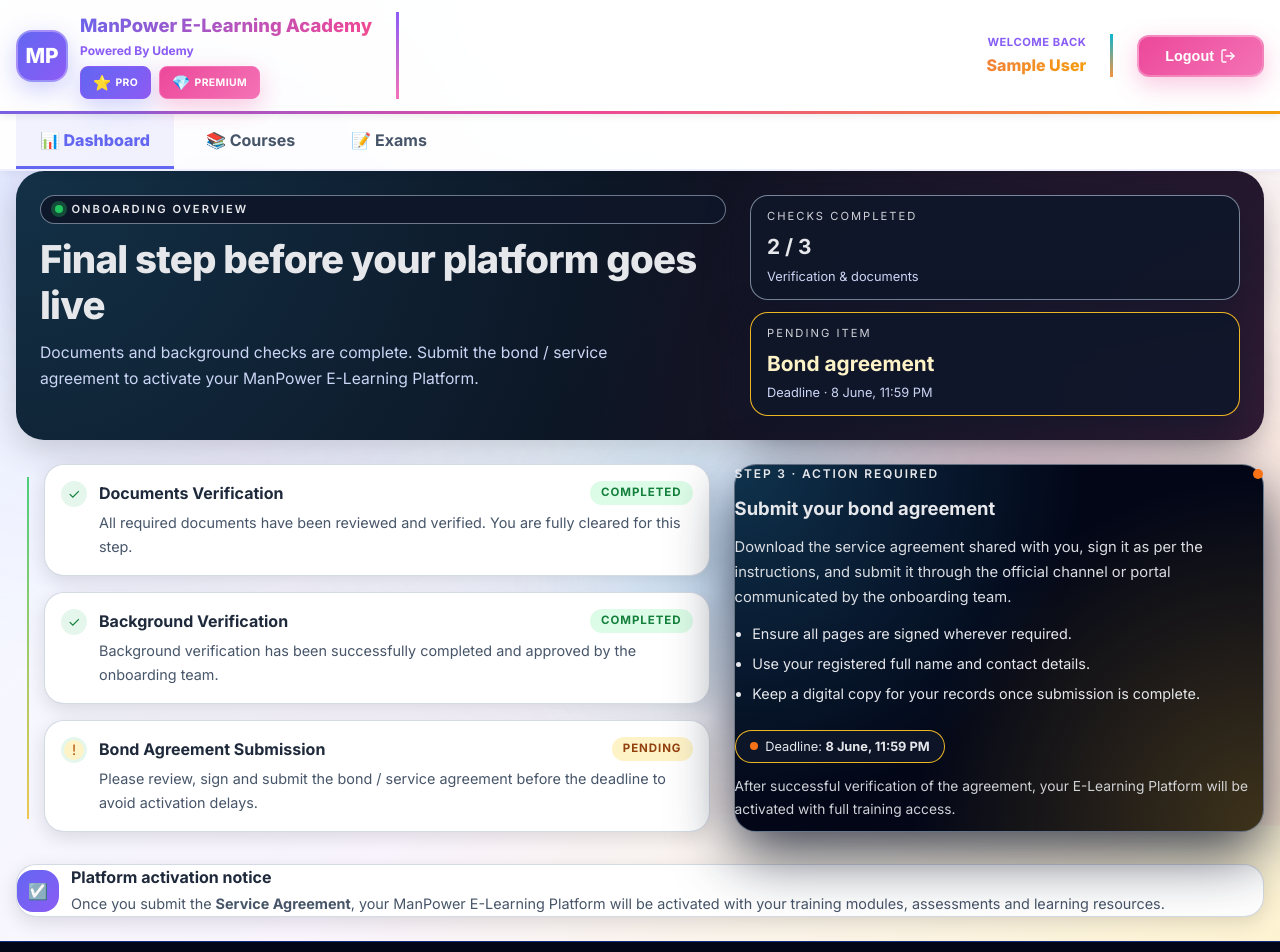
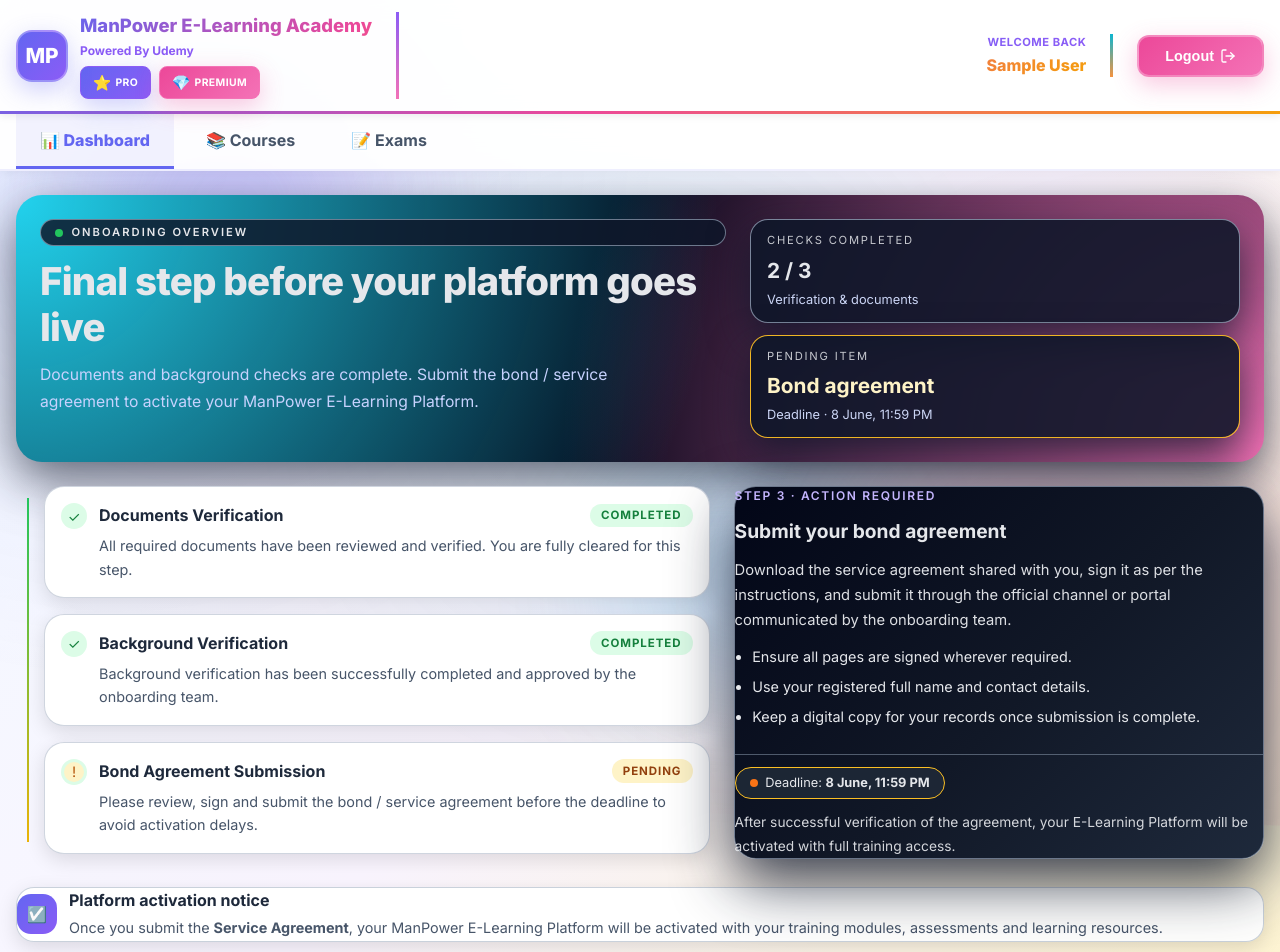
Before and after one commit to srikanth123098/ManPower_Group, a React (Vite) app: page /#/dashboard in a window 1280 px wide. Shown: the top 952 px of the page. Built offline with nearby package versions, Linux system fonts and the light colour scheme; no server answers; sample sign-in values are in the browser's storage.

Commit message:
Update print statement from 'Hello' to 'Goodbye'

```diff
--- a/src/index.css
+++ b/src/index.css
@@ -1758,27 +1758,19 @@
 
 
 
-
 /* =======================================================
-   ENTERPRISE ONBOARDING DASHBOARD – CLEAN CORPORATE LOOK
+   ONBOARDING DASHBOARD – REFINED LAYOUT + STEP 3 CARD
 ======================================================= */
 
-/* Subtle entrance animation */
+/* Smooth entrance */
 @keyframes onboardFadeUp {
-  0% {
-    opacity: 0;
-    transform: translate3d(0, 18px, 0);
-    filter: blur(4px);
-  }
-  100% {
-    opacity: 1;
-    transform: translate3d(0, 0, 0);
-    filter: blur(0);
-  }
-}
-
-/* Dashboard wrapper inside .container */
+  0% { opacity: 0; transform: translate3d(0, 18px, 0); }
+  100% { opacity: 1; transform: translate3d(0, 0, 0); }
+}
+
+/* Wrapper inside .container */
 .onboard-layout {
+  margin-top: var(--sp-6);           /* space below tab nav */
   padding-block: var(--sp-6) var(--sp-10);
   display: flex;
   flex-direction: column;
@@ -1791,14 +1783,13 @@
   grid-template-columns: minmax(0, 2.1fr) minmax(0, 1.5fr);
   gap: var(--sp-6);
   padding: var(--sp-6);
-  border-radius: 28px;
-  background: #0b1220;
-  background-image:
-    radial-gradient(circle at 0% 0%, rgba(56, 189, 248, 0.18), transparent 55%),
-    radial-gradient(circle at 100% 100%, rgba(236, 72, 153, 0.18), transparent 55%);
+  border-radius: 26px;
+  background: radial-gradient(circle at 0% 0%, #22d3ee 0%, transparent 55%),
+              radial-gradient(circle at 100% 100%, #f472b6 0%, transparent 55%),
+              #020617;
   color: #e5e7eb;
-  box-shadow: var(--shadow-lg);
-  animation: onboardFadeUp 600ms cubic-bezier(0.16, 1, 0.3, 1) 40ms both;
+  box-shadow: 0 18px 50px rgba(15, 23, 42, 0.65);
+  animation: onboardFadeUp 500ms cubic-bezier(0.16, 1, 0.3, 1) 30ms both;
 }
 
 .onboard-header-main {
@@ -1811,10 +1802,10 @@
   display: inline-flex;
   align-items: center;
   gap: 0.5rem;
-  padding: 0.3rem 0.9rem;
+  padding: 0.25rem 0.9rem;
   border-radius: 999px;
-  background: rgba(15, 23, 42, 0.9);
   border: 1px solid rgba(148, 163, 184, 0.7);
+  background: rgba(15, 23, 42, 0.85);
   font-size: 0.7rem;
   letter-spacing: 0.18em;
   text-transform: uppercase;
@@ -1826,7 +1817,6 @@
   height: 8px;
   border-radius: 999px;
   background: #22c55e;
-  box-shadow: 0 0 0 4px rgba(34, 197, 94, 0.3);
 }
 
 .onboard-title {
@@ -1839,11 +1829,11 @@
 .onboard-subtitle {
   font-size: 0.98rem;
   line-height: 1.7;
-  max-width: 38rem;
-  color: #cbd5f5;
-}
-
-/* Right metrics */
+  max-width: 40rem;
+  color: #c7d2fe;
+}
+
+/* Right-hand metrics */
 .onboard-header-meta {
   display: flex;
   flex-direction: column;
@@ -1856,7 +1846,7 @@
   border-radius: 18px;
   background: rgba(15, 23, 42, 0.9);
   border: 1px solid rgba(148, 163, 184, 0.8);
-  box-shadow: 0 16px 40px rgba(15, 23, 42, 0.7);
+  box-shadow: 0 16px 40px rgba(15, 23, 42, 0.8);
 }
 
 .onboard-metric.bordered {
@@ -1866,14 +1856,14 @@
 .onboard-metric-label {
   display: block;
   font-size: 0.7rem;
-  letter-spacing: 0.18em;
+  letter-spacing: 0.16em;
   text-transform: uppercase;
-  opacity: 0.9;
+  opacity: 0.85;
 }
 
 .onboard-metric-value {
   display: block;
-  margin-top: 0.4rem;
+  margin-top: 0.35rem;
   font-size: 1.3rem;
   font-weight: 700;
 }
@@ -1888,41 +1878,38 @@
   color: #cbd5f5;
 }
 
-/* Main grid */
+/* Main content: timeline + Step 3 card */
 .onboard-grid {
   display: grid;
   grid-template-columns: minmax(0, 1.7fr) minmax(0, 1.3fr);
   gap: var(--sp-6);
-}
-
-/* Timeline */
+  align-items: flex-start;
+}
+
+/* Timeline on the left */
 .onboard-timeline {
   position: relative;
   padding-left: 1.75rem;
   display: flex;
   flex-direction: column;
   gap: var(--sp-4);
-  animation: onboardFadeUp 600ms cubic-bezier(0.16, 1, 0.3, 1) 80ms both;
+  animation: onboardFadeUp 550ms cubic-bezier(0.16, 1, 0.3, 1) 40ms both;
 }
 
 .onboard-timeline-line {
   position: absolute;
   left: 0.7rem;
-  top: 0.8rem;
-  bottom: 0.8rem;
+  top: 0.75rem;
+  bottom: 0.75rem;
   width: 2px;
-  background: linear-gradient(
-    to bottom,
-    rgba(34, 197, 94, 0.8),
-    rgba(234, 179, 8, 0.7)
-  );
+  background: linear-gradient(to bottom, #22c55e, #eab308);
 }
 
 .onboard-step {
   border-radius: 20px;
   padding: var(--sp-4);
   background: #ffffff;
-  border: 1px solid rgba(148, 163, 184, 0.4);
+  border: 1px solid rgba(148, 163, 184, 0.45);
   box-shadow: var(--shadow-md);
   display: grid;
   grid-template-columns: auto minmax(0, 1fr);
@@ -1930,22 +1917,22 @@
   row-gap: var(--sp-2);
   align-items: flex-start;
   transition:
-    transform 200ms cubic-bezier(0.16, 1, 0.3, 1),
-    box-shadow 200ms cubic-bezier(0.16, 1, 0.3, 1),
-    border-color 200ms ease;
+    transform 180ms cubic-bezier(0.16, 1, 0.3, 1),
+    box-shadow 180ms cubic-bezier(0.16, 1, 0.3, 1),
+    border-color 180ms ease;
 }
 
 .onboard-step:hover {
-  transform: translateY(-3px);
+  transform: translateY(-2px);
   box-shadow: var(--shadow-lg);
-  border-color: rgba(99, 102, 241, 0.6);
+  border-color: rgba(99, 102, 241, 0.4);
 }
 
 .onboard-step-bullet {
   width: 26px;
   height: 26px;
   border-radius: 999px;
-  background: #e5f7ec;
+  background: #dcfce7;
   display: flex;
   align-items: center;
   justify-content: center;
@@ -1957,11 +1944,11 @@
 }
 
 .onboard-step-icon.pending {
-  color: #b45309;
-  background: #fef3c7;
-  border-radius: 999px;
   width: 20px;
   height: 20px;
+  border-radius: 999px;
+  background: #fef3c7;
+  color: #b45309;
   display: flex;
   align-items: center;
   justify-content: center;
@@ -2013,21 +2000,18 @@
   color: var(--text-medium);
 }
 
-/* Bond card */
+/* STEP 3 card on the right – simplified, no weird overlap */
 .onboard-bond-card {
   border-radius: 22px;
   padding: var(--sp-5);
-  background: #020617;
-  background-image:
-    radial-gradient(circle at 0% 0%, rgba(56, 189, 248, 0.24), transparent 55%),
-    radial-gradient(circle at 100% 100%, rgba(251, 191, 36, 0.24), transparent 55%);
+  background: linear-gradient(135deg, #020617 0%, #111827 55%, #1e293b 100%);
   color: #e5e7eb;
-  border: 1px solid rgba(148, 163, 184, 0.65);
-  box-shadow: 0 22px 60px rgba(15, 23, 42, 0.8);
+  border: 1px solid rgba(148, 163, 184, 0.7);
+  box-shadow: 0 22px 60px rgba(15, 23, 42, 0.85);
   display: flex;
   flex-direction: column;
   gap: var(--sp-3);
-  animation: onboardFadeUp 600ms cubic-bezier(0.16, 1, 0.3, 1) 120ms both;
+  animation: onboardFadeUp 600ms cubic-bezier(0.16, 1, 0.3, 1) 70ms both;
 }
 
 .onboard-bond-header {
@@ -2038,27 +2022,21 @@
 
 .onboard-bond-label {
   font-size: 0.75rem;
-  letter-spacing: 0.15em;
+  letter-spacing: 0.14em;
   text-transform: uppercase;
   font-weight: 600;
-}
-
-.onboard-bond-pulse {
-  width: 10px;
-  height: 10px;
-  border-radius: 999px;
-  background: #f97316;
+  color: #c4b5fd;
 }
 
 .onboard-bond-title {
-  font-size: 1.15rem;
+  font-size: 1.2rem;
   font-weight: 700;
 }
 
 .onboard-bond-text {
   font-size: 0.92rem;
   line-height: 1.7;
-  opacity: 0.95;
+  opacity: 0.96;
 }
 
 .onboard-bond-list {
@@ -2073,6 +2051,8 @@
 
 .onboard-bond-footer {
   margin-top: var(--sp-3);
+  padding-top: var(--sp-3);
+  border-top: 1px solid rgba(148, 163, 184, 0.5);
   display: flex;
   flex-direction: column;
   gap: 0.75rem;
@@ -2085,8 +2065,8 @@
   align-self: flex-start;
   padding: 0.35rem 0.9rem;
   border-radius: 999px;
-  background: rgba(15, 23, 42, 0.9);
-  border: 1px solid rgba(251, 191, 36, 0.95);
+  background: rgba(31, 41, 55, 0.9);
+  border: 1px solid #fbbf24;
   font-size: 0.8rem;
 }
 
@@ -2100,19 +2080,20 @@
 .onboard-bond-note {
   font-size: 0.86rem;
   line-height: 1.7;
-  opacity: 0.9;
-}
-
-/* Bottom info strip */
+  color: #e5e7eb;
+  opacity: 0.92;
+}
+
+/* Bottom strip */
 .onboard-footer-strip {
-  margin-top: var(--sp-2);
+  margin-top: var(--sp-1);
 }
 
 .onboard-footer-card {
-  border-radius: 20px;
+  border-radius: 18px;
   padding: var(--sp-4) var(--sp-5);
-  background: #ffffff;
-  border: 1px solid rgba(148, 163, 184, 0.4);
+  background: rgba(255, 255, 255, 0.96);
+  border: 1px solid rgba(148, 163, 184, 0.5);
   box-shadow: var(--shadow-md);
   display: flex;
   align-items: center;
@@ -2120,9 +2101,9 @@
 }
 
 .onboard-footer-icon {
-  width: 42px;
-  height: 42px;
-  border-radius: 16px;
+  width: 40px;
+  height: 40px;
+  border-radius: 14px;
   display: flex;
   align-items: center;
   justify-content: center;
@@ -2134,7 +2115,7 @@
   font-size: 1rem;
   font-weight: 700;
   color: var(--text-dark);
-  margin-bottom: 0.2rem;
+  margin-bottom: 0.25rem;
 }
 
 .onboard-footer-content p {
@@ -2143,7 +2124,7 @@
   color: var(--text-medium);
 }
 
-/* Responsive */
+/* Responsive refinements */
 @media (max-width: 1024px) {
   .onboard-header {
     grid-template-columns: minmax(0, 1fr);
@@ -2162,18 +2143,19 @@
   }
 
   .onboard-bond-card {
-    order: -1;
+    order: 2;
   }
 }
 
 @media (max-width: 768px) {
   .onboard-layout {
+    margin-top: var(--sp-4);
     padding-block: var(--sp-4) var(--sp-8);
   }
 
   .onboard-header {
     padding: var(--sp-4);
-    border-radius: 22px;
+    border-radius: 20px;
   }
 
   .onboard-header-meta {
@@ -2186,14 +2168,13 @@
 
   .onboard-footer-card {
     padding: var(--sp-4);
-    border-radius: 18px;
     flex-direction: column;
     align-items: flex-start;
   }
 }
 
 /* =======================================================
-   CORPORATE FOOTER
+   FOOTER
 ======================================================= */
 
 .site-footer {
```
